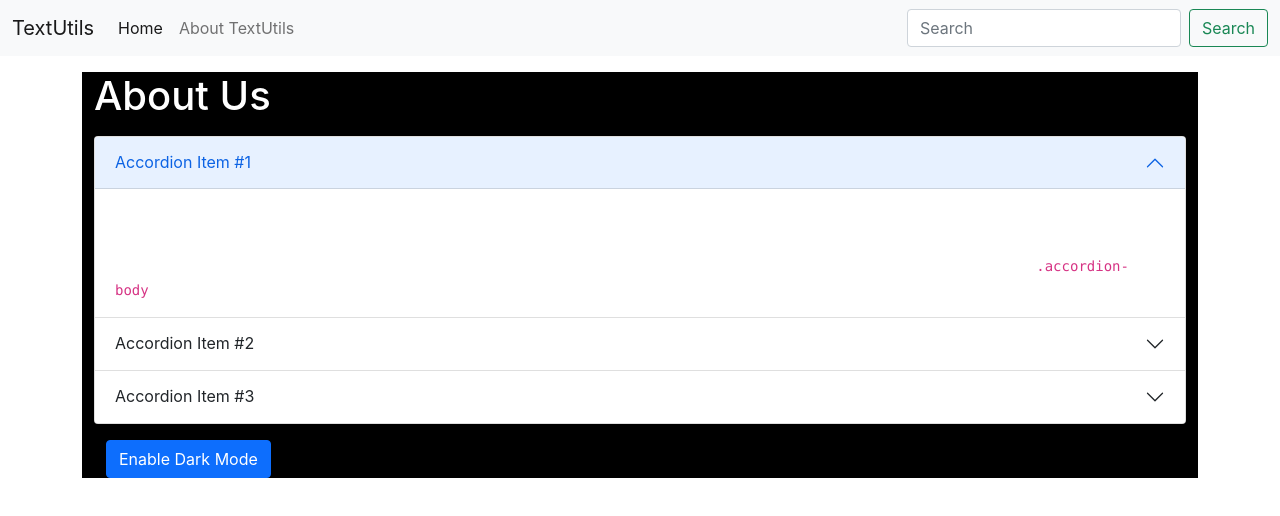
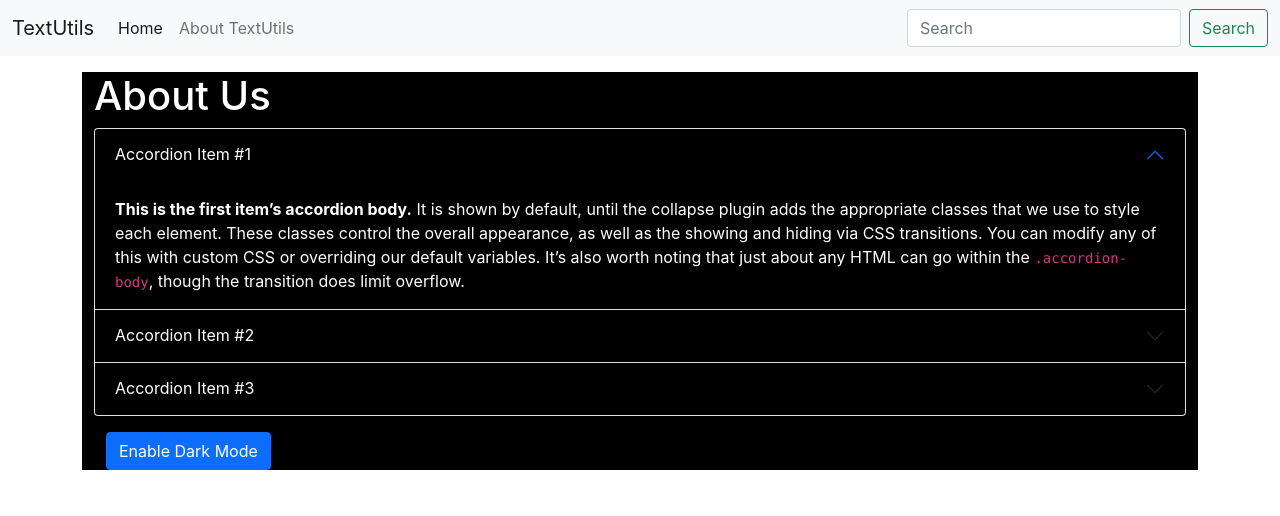
Before and after one commit to prabin738/React30, a React (Create React App) app in the folder codewithharry/: page / in a window 1280 px wide. Shown: the top 516 px of the page. Built offline with nearby package versions, Linux system fonts and the light colour scheme.

Commit message:
committed

```diff
--- a/codewithharry/Null/style.css
+++ /dev/null
@@ -1,11 +0,0 @@
-* {
-  margin: 0;
-  padding: 0;
-  box-sizing: border-box;
-}
-body {
-  background-color: aqua;
-}
-nav {
-  text-decoration: none;
-}
--- a/codewithharry/src/components/About.js
+++ b/codewithharry/src/components/About.js
@@ -1,18 +1,20 @@
-import React from "react";
+import React, { useState } from "react";
 
 export default function About() {
+
   let myStyle = {
     color: "white",
     backgroundColor: "black",
   };
   return (
     <div className="container" style={myStyle}>
-      <h1 className="my-3">About Us</h1>
+      <h1>About Us</h1>
       <div className="accordion" id="accordionExample">
         <div className="accordion-item">
-          <h2 className="accordion-header" id="headingOne">
+          <h2 className="accordion-header">
             <button
               className="accordion-button"
+              style={myStyle}
               type="button"
               data-bs-toggle="collapse"
               data-bs-target="#collapseOne"
@@ -25,25 +27,25 @@ export default function About() {
           <div
             id="collapseOne"
             className="accordion-collapse collapse show"
-            aria-labelledby="headingOne"
             data-bs-parent="#accordionExample"
           >
-            <div className="accordion-body">
-              <strong>This is the first item's accordion body.</strong> It is
+            <div className="accordion-body" style={myStyle}>
+              <strong>This is the first item’s accordion body.</strong> It is
               shown by default, until the collapse plugin adds the appropriate
               classes that we use to style each element. These classes control
               the overall appearance, as well as the showing and hiding via CSS
               transitions. You can modify any of this with custom CSS or
-              overriding our default variables. It's also worth noting that just
+              overriding our default variables. It’s also worth noting that just
               about any HTML can go within the <code>.accordion-body</code>,
               though the transition does limit overflow.
             </div>
           </div>
         </div>
         <div className="accordion-item">
-          <h2 className="accordion-header" id="headingTwo">
+          <h2 className="accordion-header">
             <button
               className="accordion-button collapsed"
+              style={myStyle}
               type="button"
               data-bs-toggle="collapse"
               data-bs-target="#collapseTwo"
@@ -56,25 +58,25 @@ export default function About() {
           <div
             id="collapseTwo"
             className="accordion-collapse collapse"
-            aria-labelledby="headingTwo"
             data-bs-parent="#accordionExample"
           >
-            <div className="accordion-body">
-              <strong>This is the second item's accordion body.</strong> It is
+            <div className="accordion-body" style={myStyle}>
+              <strong>This is the second item’s accordion body.</strong> It is
               hidden by default, until the collapse plugin adds the appropriate
               classes that we use to style each element. These classes control
               the overall appearance, as well as the showing and hiding via CSS
               transitions. You can modify any of this with custom CSS or
-              overriding our default variables. It's also worth noting that just
+              overriding our default variables. It’s also worth noting that just
               about any HTML can go within the <code>.accordion-body</code>,
               though the transition does limit overflow.
             </div>
           </div>
         </div>
         <div className="accordion-item">
-          <h2 className="accordion-header" id="headingThree">
+          <h2 className="accordion-header">
             <button
               className="accordion-button collapsed"
+              style={myStyle}
               type="button"
               data-bs-toggle="collapse"
               data-bs-target="#collapseThree"
@@ -87,16 +89,15 @@ export default function About() {
           <div
             id="collapseThree"
             className="accordion-collapse collapse"
-            aria-labelledby="headingThree"
             data-bs-parent="#accordionExample"
           >
-            <div className="accordion-body">
-              <strong>This is the third item's accordion body.</strong> It is
+            <div className="accordion-body" style={myStyle}>
+              <strong>This is the third item’s accordion body.</strong> It is
               hidden by default, until the collapse plugin adds the appropriate
               classes that we use to style each element. These classes control
               the overall appearance, as well as the showing and hiding via CSS
               transitions. You can modify any of this with custom CSS or
-              overriding our default variables. It's also worth noting that just
+              overriding our default variables. It’s also worth noting that just
               about any HTML can go within the <code>.accordion-body</code>,
               though the transition does limit overflow.
             </div>
```
Also changed, not shown: codewithharry/Null/index.html (deleted, +0 -17 lines).
